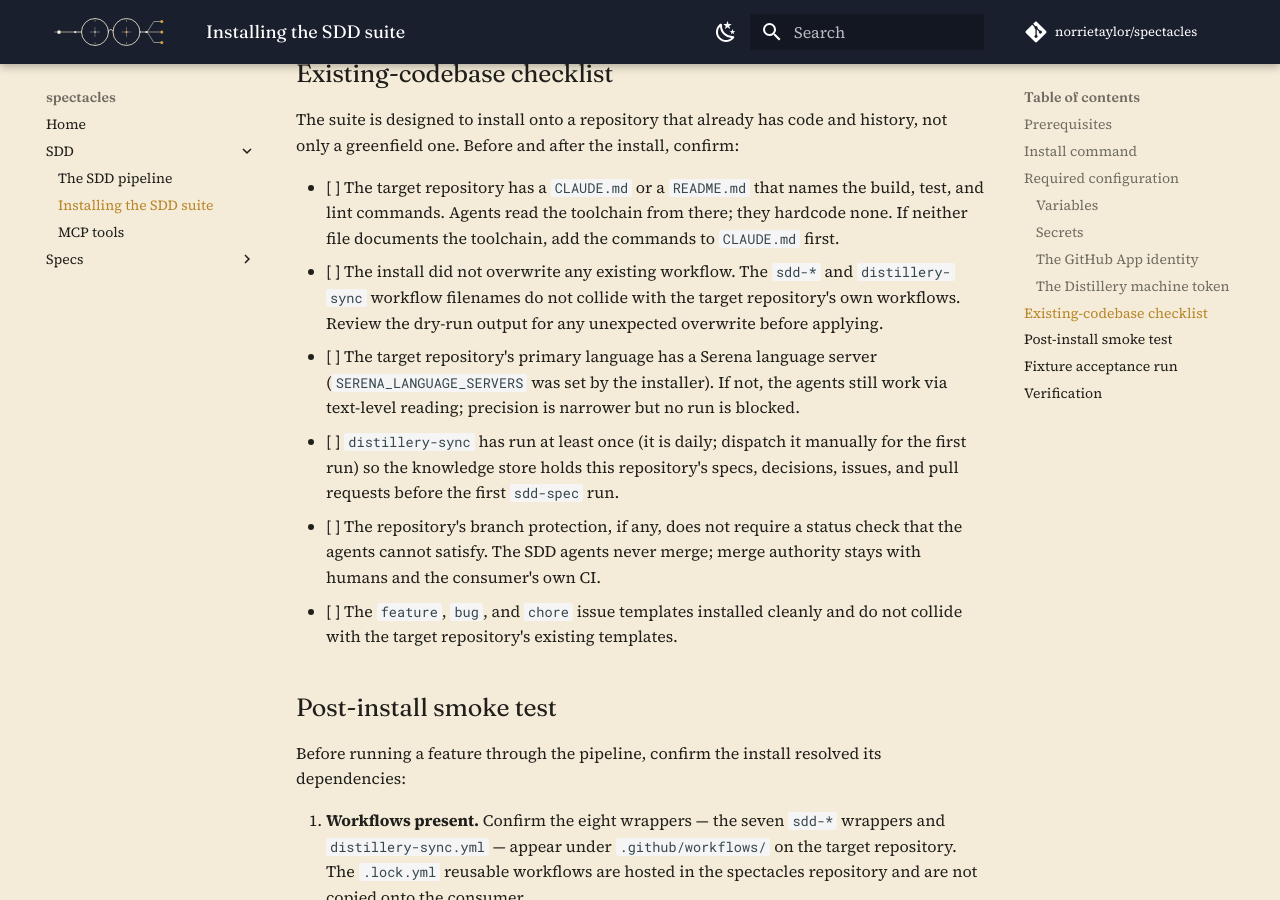
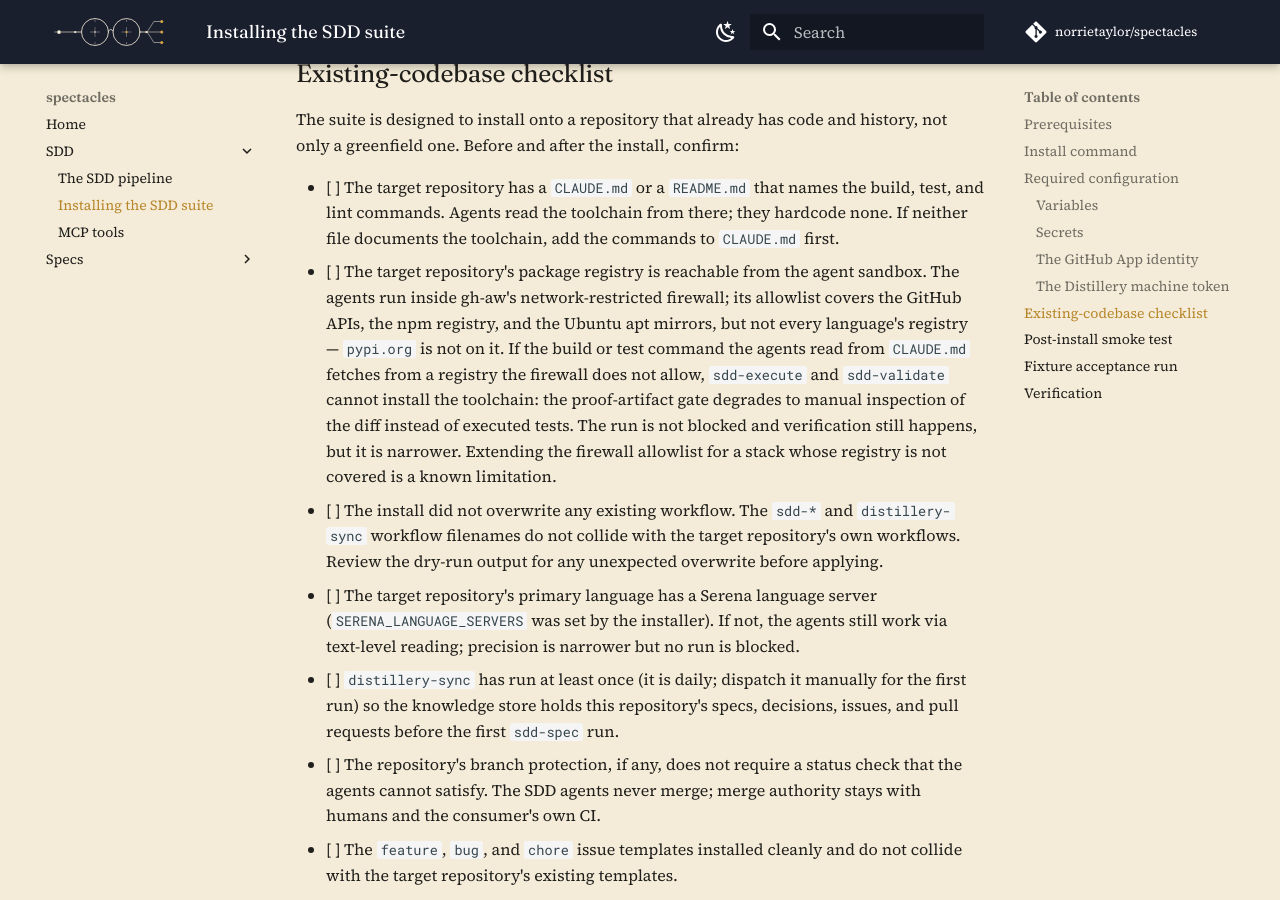
Before and after one commit to norrietaylor/spectacles, an MkDocs documentation site: the page built from docs/sdd/install.md, in a window 1280 px wide and 900 px high, scrolled down 4059 px. Built offline with MkDocs 1.6.1 and Material for MkDocs 9.7.7, drawn with Linux system fonts in a browser that asks for light colours; comment, search, counter and statistics services are not loaded.

Commit message:
fix: sdd-execute scans the queue on dispatch; agents state the next human step
Acceptance-run findings.

1. sdd-execute read a schedule/workflow_dispatch trigger — which carries no
   issue or pull request in aw_context — as "no actionable work" and emitted
   noop, so it never scanned the sdd:ready queue or ran the step-8 logic that
   advances a fully-implemented tracking issue to sdd:done. Step 1 of all
   three variants now states that a no-item trigger is the queue-scan signal
   and forbids a noop on that basis.

2. The agents run in gh-aw's network-restricted firewall; its allowlist does
   not cover every language's package registry (pypi.org is absent), so the
   proof-artifact gate degrades to manual inspection on an uncovered stack.
   Documented as an existing-codebase checklist item in install.md.

3. Agents now state the next human step in the artifacts they open. The
   sdd-spec, sdd-triage, and sdd-execute pull-request bodies name the action
   that advances the pipeline — merge this PR to advance to triage / to phase
   B / to close the task — so a human always knows what triggers the next
   stage.

Co-Authored-By: Claude Opus 4.7 (1M context) <noreply@anthropic.com>

```diff
--- a/docs/sdd/install.md
+++ b/docs/sdd/install.md
@@ -162,6 +162,17 @@ history, not only a greenfield one. Before and after the install, confirm:
       build, test, and lint commands. Agents read the toolchain from there;
       they hardcode none. If neither file documents the toolchain, add the
       commands to `CLAUDE.md` first.
+- [ ] The target repository's package registry is reachable from the agent
+      sandbox. The agents run inside gh-aw's network-restricted firewall; its
+      allowlist covers the GitHub APIs, the npm registry, and the Ubuntu apt
+      mirrors, but not every language's registry — `pypi.org` is not on it. If
+      the build or test command the agents read from `CLAUDE.md` fetches from
+      a registry the firewall does not allow, `sdd-execute` and `sdd-validate`
+      cannot install the toolchain: the proof-artifact gate degrades to manual
+      inspection of the diff instead of executed tests. The run is not blocked
+      and verification still happens, but it is narrower. Extending the
+      firewall allowlist for a stack whose registry is not covered is a known
+      limitation.
 - [ ] The install did not overwrite any existing workflow. The `sdd-*` and
       `distillery-sync` workflow filenames do not collide with the target
       repository's own workflows. Review the dry-run output for any unexpected
```
Also changed, not shown: .github/workflows/sdd-execute-haiku.md, .github/workflows/sdd-execute-opus.md, .github/workflows/sdd-execute-sonnet.md, .github/workflows/sdd-spec.md, .github/workflows/sdd-triage.md, 5 other files.
